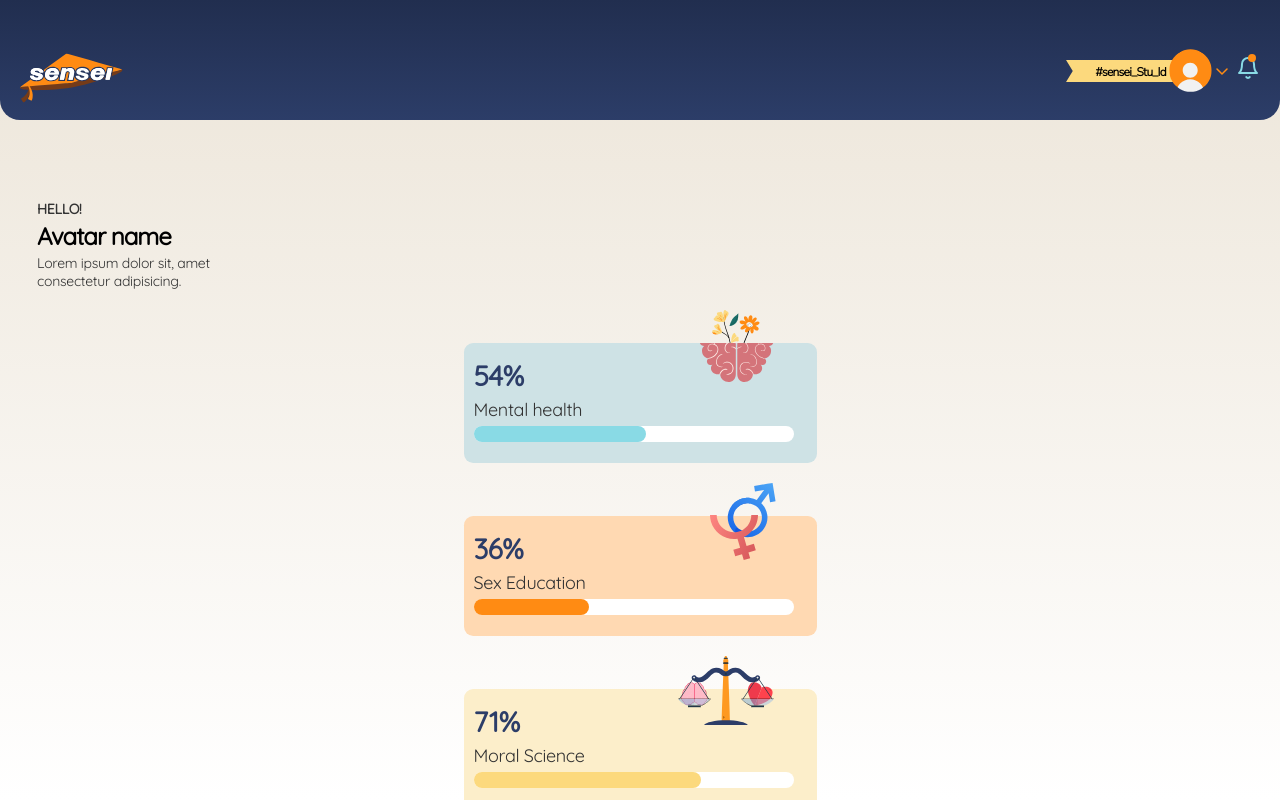
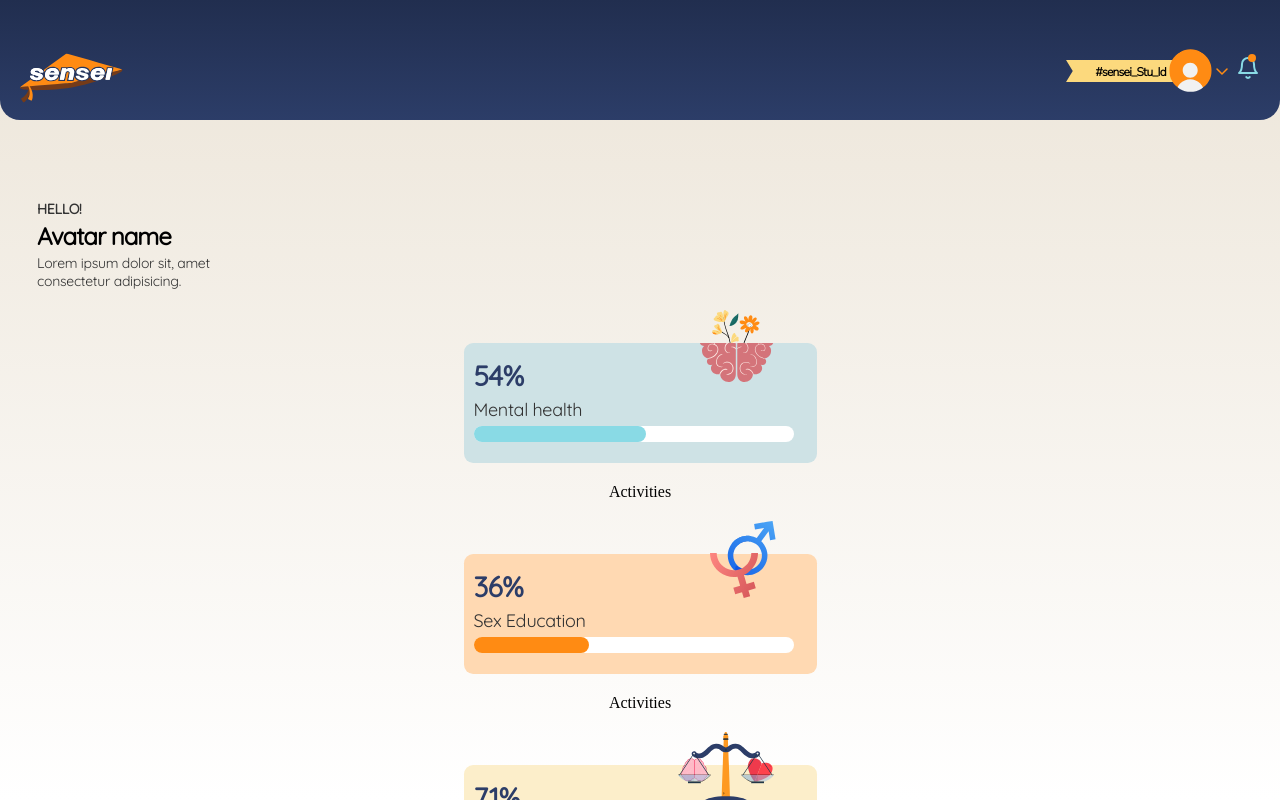
Before and after one commit to meshreyast/temp-sensei, a React (Create React App) app: page / in a window 1280 px wide. Shown: the top 800 px of the page. Built offline with nearby package versions, Linux system fonts and the light colour scheme; the HTML template or start-up script is replaced by a standard one.

Commit message:
28-12-23 activities panel

```diff
--- /dev/null
+++ b/src/Components/Activities.jsx
@@ -0,0 +1,9 @@
+import "./activities.css"
+
+const Activities = () => {
+    return (
+        <div>Activities</div>
+    )
+}
+
+export default Activities
--- a/src/Components/Subject.jsx
+++ b/src/Components/Subject.jsx
@@ -5,6 +5,7 @@ import SexEducationPic from "../Images/sexeducationpic.svg"
 import MoralScience from "../Images/moralsciencepic.svg"
 import CareerGuidance1 from "../Images/careerguidance1.svg"
 import CareerGuidance2 from "../Images/careerguidance2.svg"
+import Activities from "./Activities"
 
 const Subject = ({ subjectName, percentage, innerSubjectDivColor, innerBarColor }) => {
 
@@ -55,6 +56,9 @@ const Subject = ({ subjectName, percentage, innerSubjectDivColor, innerBarColor
                     </div>
                 </div>
             </div>
+            <div className="activitiesDiv">
+                <Activities />
+            </div>
         </>
     )
 }
--- a/src/Components/subject.css
+++ b/src/Components/subject.css
@@ -5,6 +5,7 @@
     position: relative;
     display: flex;
     align-items: end;
+    cursor: pointer;
 }
 
 .subjectPic {
```
Also changed, not shown: src/Components/activities.css (added).
